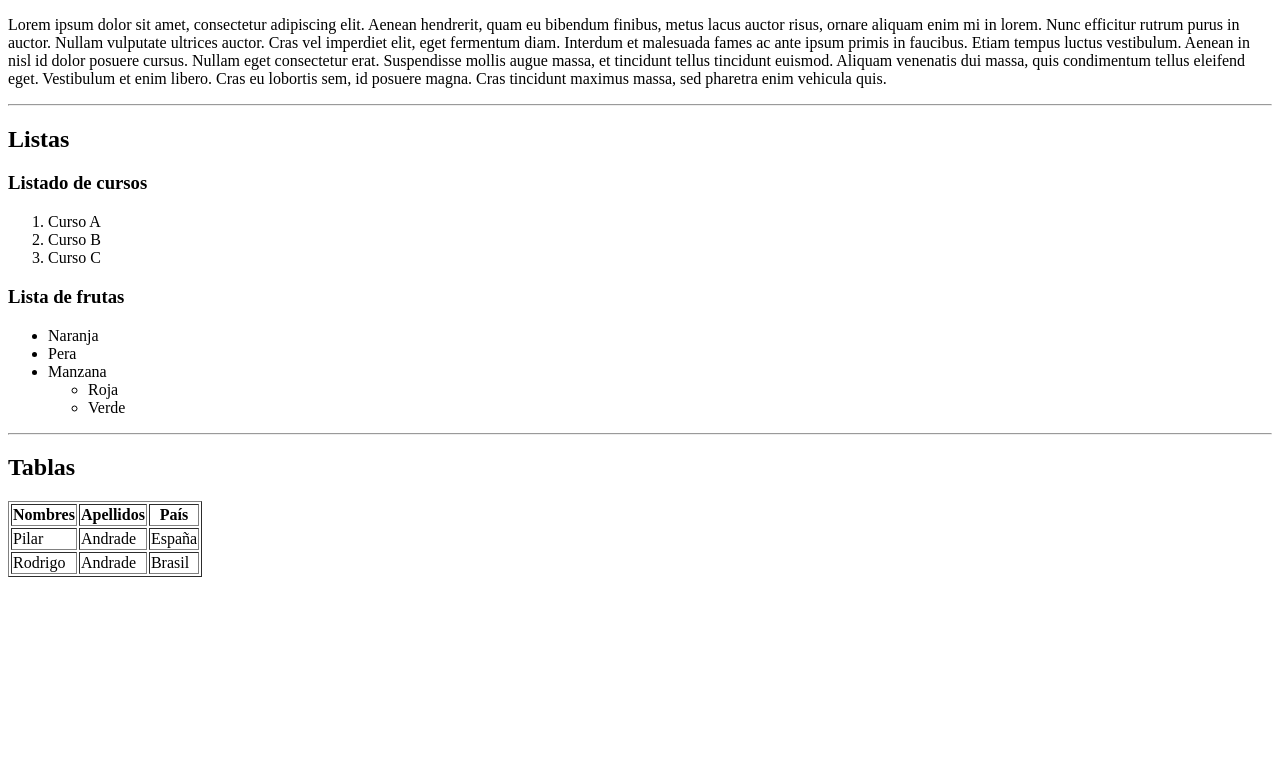
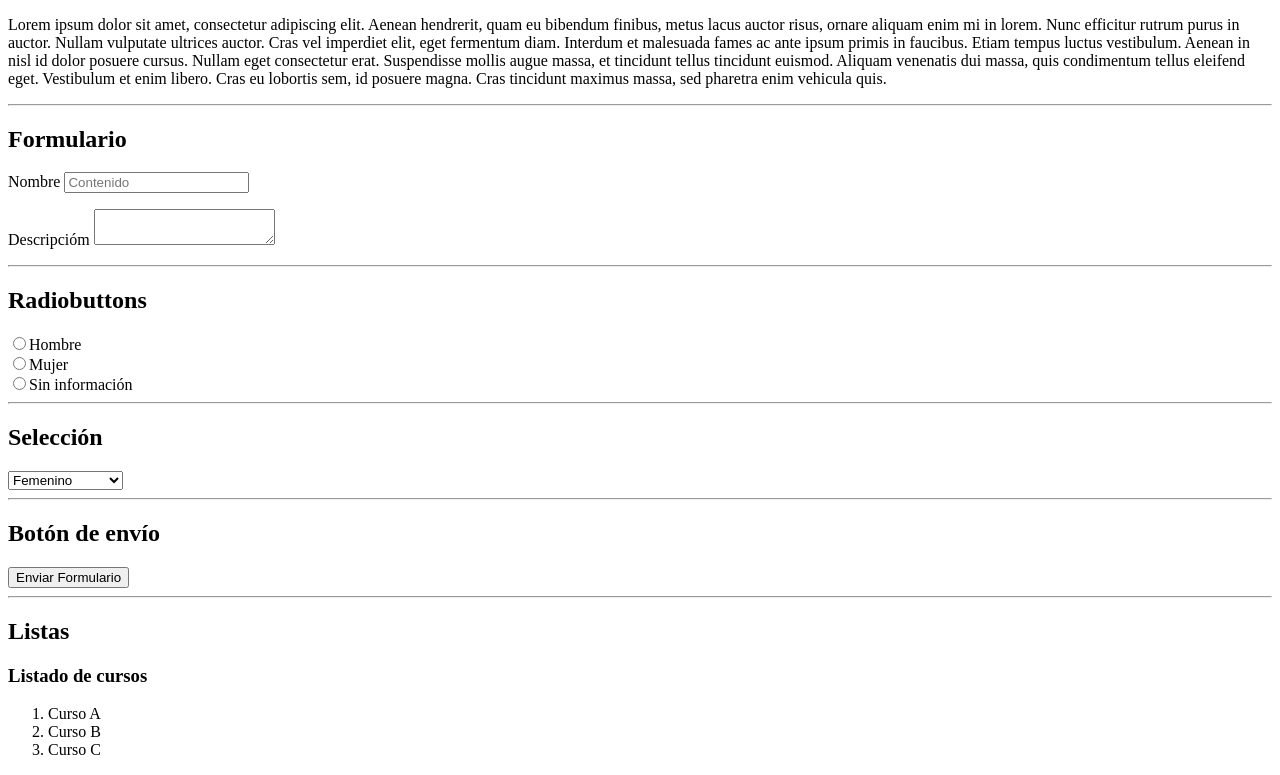
Before and after one commit to Nayarett-Gonzalez/webmaster, a plain HTML site: page src/index.html in a window 1280 px wide. Shown: the part 678-1453 px from the top of the page. Before the commit the page ends 1271 px from the top, so only its background shows below. Drawn offline with Linux system fonts and the light colour scheme.

Commit message:
171-Formularios en HTML

```diff
--- a/src/index.html
+++ b/src/index.html
@@ -35,6 +35,45 @@
         Lorem ipsum dolor sit amet, consectetur adipiscing elit. Aenean hendrerit, quam eu bibendum finibus, metus lacus auctor risus, ornare aliquam enim mi in lorem. Nunc efficitur rutrum purus in auctor. Nullam vulputate ultrices auctor. Cras vel imperdiet
         elit, eget fermentum diam. Interdum et malesuada fames ac ante ipsum primis in faucibus. Etiam tempus luctus vestibulum. Aenean in nisl id dolor posuere cursus. Nullam eget consectetur erat. Suspendisse mollis augue massa, et tincidunt tellus
         tincidunt euismod. Aliquam venenatis dui massa, quis condimentum tellus eleifend eget. Vestibulum et enim libero. Cras eu lobortis sem, id posuere magna. Cras tincidunt maximus massa, sed pharetra enim vehicula quis.
+    </p>
+
+    <!-- Formularios -->
+    <hr>
+    <h2>Formulario</h2>
+
+    <form>
+        <p>
+            <label for="nombre">Nombre </label>
+            <input type="text" name="nombre" placeholder="Contenido" />
+        </p>
+        <p>
+
+            <label for="descripcion">Descripcióm</label>
+            <textarea name="descripción"></textarea>
+        </p>
+
+        <hr>
+        <!-- Radiobuttons -->
+        <h2>Radiobuttons</h2>
+        <input type="radio" name="genero" value="masculino">Hombre <br />
+        <input type="radio" name="genero" value="femenino">Mujer <br />
+        <input type="radio" name="genero" value="si">Sin información <br />
+
+        <hr>
+        <!-- Selección -->
+        <h2>Selección</h2>
+
+        <select>
+        <option value="mujer">Femenino</option>
+        <option value="hombre">Masculino</option>
+        <option value="sininfo">Sin Información</option>
+        </select>
+
+        <hr>
+        <!-- Botón submit -->
+        <h2>Botón de envío</h2>
+        <input type="submit" value="Enviar Formulario">
+    </form>
     <!-- Listas -->
     <hr>
     <h2>Listas</h2>
@@ -79,7 +118,7 @@
         </tr>
     </table>
 
-    </p>
+
     <script src="app.js"></script>
 </body>
 
```
Lines whose indentation alone changed are shown as unchanged.
